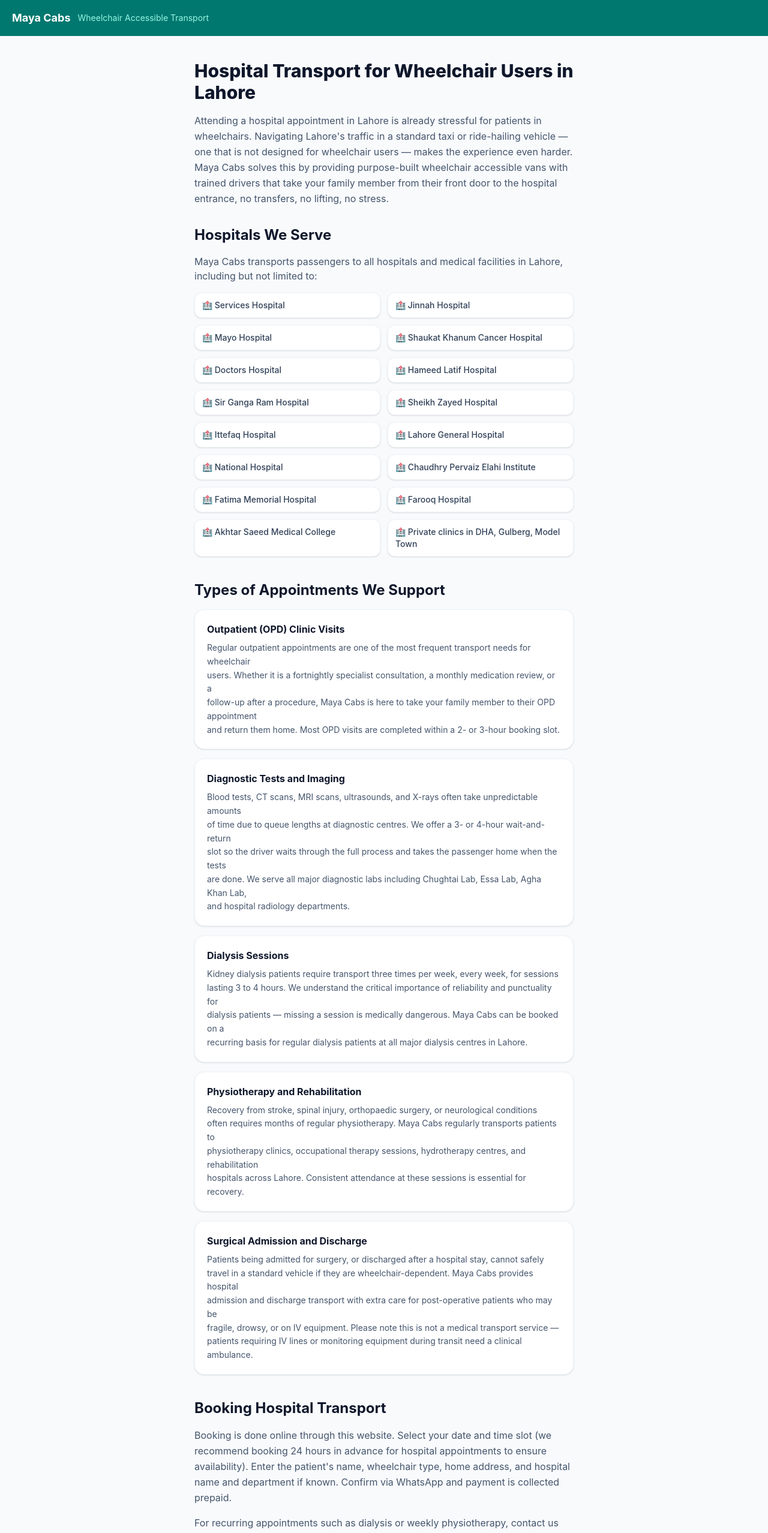
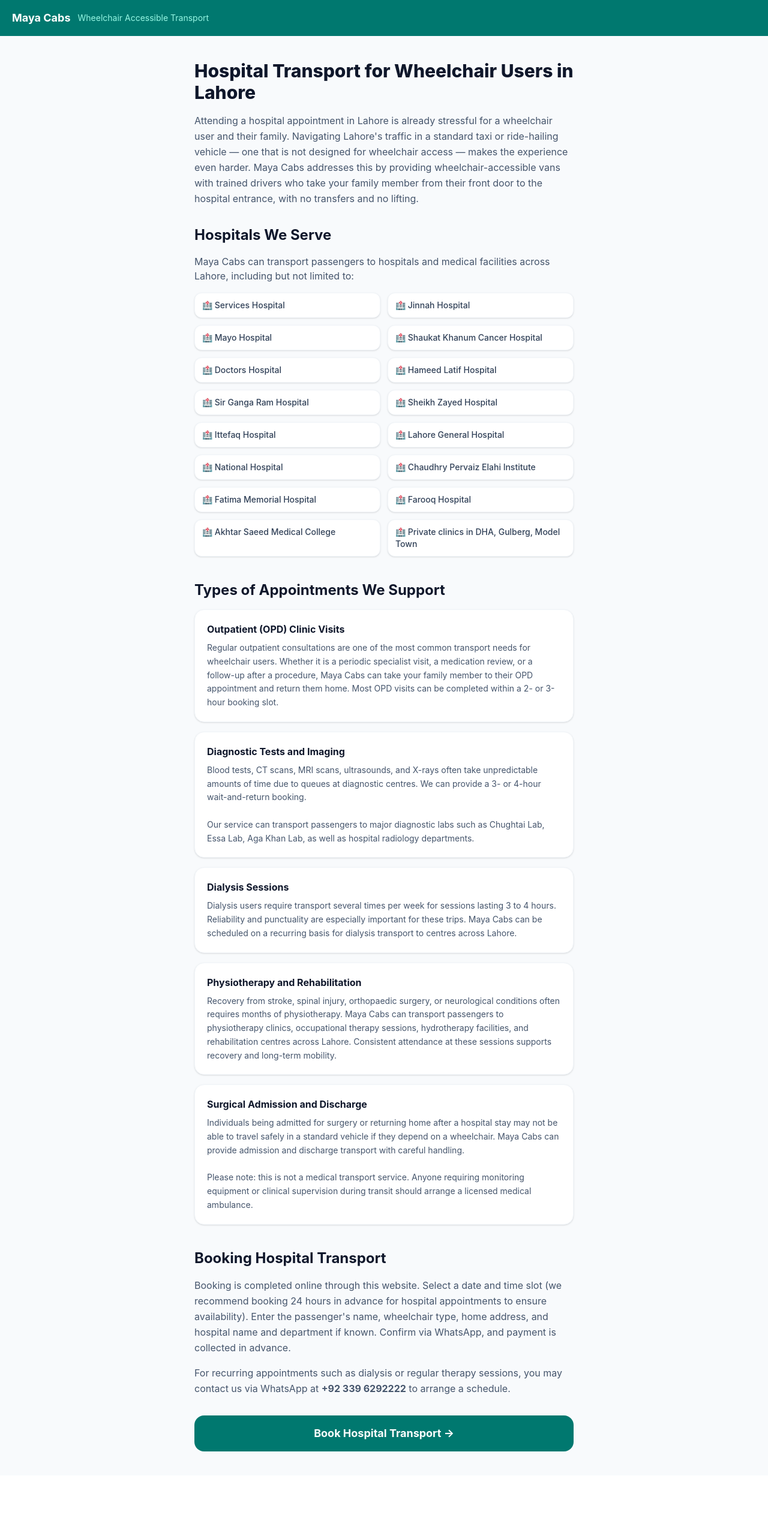
Before and after one commit to Abbas-nps/maya-cabs, a React (Vite) app: page /hospital-transport in a window 1280 px wide. Shown: the top 2556 px of the page at 60% size. After the commit the page ends 2460 px from the top, so only its background shows below. Built offline with nearby package versions, Linux system fonts and the light colour scheme.

Commit message:
update hospital transport page content

```diff
--- a/src/pages/HospitalTransport.jsx
+++ b/src/pages/HospitalTransport.jsx
@@ -29,18 +29,12 @@
             Hospital Transport for Wheelchair Users in Lahore
           </h1>
           <p className="text-slate-600 text-base leading-relaxed mb-6">
-            Attending a hospital appointment in Lahore is already stressful for patients in
-            wheelchairs. Navigating Lahore's traffic in a standard taxi or ride-hailing vehicle
-            — one that is not designed for wheelchair users — makes the experience even harder.
-            Maya Cabs solves this by providing purpose-built wheelchair accessible vans with
-            trained drivers that take your family member from their front door to the hospital
-            entrance, no transfers, no lifting, no stress.
+            Attending a hospital appointment in Lahore is already stressful for a wheelchair user and their family. Navigating Lahore's traffic in a standard taxi or ride-hailing vehicle — one that is not designed for wheelchair access — makes the experience even harder. Maya Cabs addresses this by providing wheelchair-accessible vans with trained drivers who take your family member from their front door to the hospital entrance, with no transfers and no lifting.
           </p>
 
           <h2 className="text-2xl font-bold text-slate-900 mt-8 mb-4">Hospitals We Serve</h2>
           <p className="text-slate-600 mb-4">
-            Maya Cabs transports passengers to all hospitals and medical facilities in Lahore,
-            including but not limited to:
+            Maya Cabs can transport passengers to hospitals and medical facilities across Lahore, including but not limited to:
           </p>
           <div className="grid grid-cols-2 gap-3 mb-8">
             {[
@@ -61,40 +55,27 @@
             {[
               {
                 title: "Outpatient (OPD) Clinic Visits",
-                body: `Regular outpatient appointments are one of the most frequent transport needs for wheelchair
-users. Whether it is a fortnightly specialist consultation, a monthly medication review, or a
-follow-up after a procedure, Maya Cabs is here to take your family member to their OPD appointment
-and return them home. Most OPD visits are completed within a 2- or 3-hour booking slot.`,
+                body: `Regular outpatient consultations are one of the most common transport needs for wheelchair users. Whether it is a periodic specialist visit, a medication review, or a follow-up after a procedure, Maya Cabs can take your family member to their OPD appointment and return them home. Most OPD visits can be completed within a 2- or 3-hour booking slot.`,
               },
               {
                 title: "Diagnostic Tests and Imaging",
-                body: `Blood tests, CT scans, MRI scans, ultrasounds, and X-rays often take unpredictable amounts
-of time due to queue lengths at diagnostic centres. We offer a 3- or 4-hour wait-and-return
-slot so the driver waits through the full process and takes the passenger home when the tests
-are done. We serve all major diagnostic labs including Chughtai Lab, Essa Lab, Agha Khan Lab,
-and hospital radiology departments.`,
+                body: `Blood tests, CT scans, MRI scans, ultrasounds, and X-rays often take unpredictable amounts of time due to queues at diagnostic centres. We can provide a 3- or 4-hour wait-and-return booking.
+
+Our service can transport passengers to major diagnostic labs such as Chughtai Lab, Essa Lab, Aga Khan Lab, as well as hospital radiology departments.`,
               },
               {
                 title: "Dialysis Sessions",
-                body: `Kidney dialysis patients require transport three times per week, every week, for sessions
-lasting 3 to 4 hours. We understand the critical importance of reliability and punctuality for
-dialysis patients — missing a session is medically dangerous. Maya Cabs can be booked on a
-recurring basis for regular dialysis patients at all major dialysis centres in Lahore.`,
+                body: `Dialysis users require transport several times per week for sessions lasting 3 to 4 hours. Reliability and punctuality are especially important for these trips. Maya Cabs can be scheduled on a recurring basis for dialysis transport to centres across Lahore.`,
               },
               {
                 title: "Physiotherapy and Rehabilitation",
-                body: `Recovery from stroke, spinal injury, orthopaedic surgery, or neurological conditions
-often requires months of regular physiotherapy. Maya Cabs regularly transports patients to
-physiotherapy clinics, occupational therapy sessions, hydrotherapy centres, and rehabilitation
-hospitals across Lahore. Consistent attendance at these sessions is essential for recovery.`,
+                body: `Recovery from stroke, spinal injury, orthopaedic surgery, or neurological conditions often requires months of physiotherapy. Maya Cabs can transport passengers to physiotherapy clinics, occupational therapy sessions, hydrotherapy facilities, and rehabilitation centres across Lahore. Consistent attendance at these sessions supports recovery and long-term mobility.`,
               },
               {
                 title: "Surgical Admission and Discharge",
-                body: `Patients being admitted for surgery, or discharged after a hospital stay, cannot safely
-travel in a standard vehicle if they are wheelchair-dependent. Maya Cabs provides hospital
-admission and discharge transport with extra care for post-operative patients who may be
-fragile, drowsy, or on IV equipment. Please note this is not a medical transport service —
-patients requiring IV lines or monitoring equipment during transit need a clinical ambulance.`,
+                body: `Individuals being admitted for surgery or returning home after a hospital stay may not be able to travel safely in a standard vehicle if they depend on a wheelchair. Maya Cabs can provide admission and discharge transport with careful handling.
+
+Please note: this is not a medical transport service. Anyone requiring monitoring equipment or clinical supervision during transit should arrange a licensed medical ambulance.`,
               },
             ].map((item) => (
               <div key={item.title} className="bg-white rounded-2xl p-5 shadow-sm border border-slate-100">
@@ -106,14 +87,10 @@
 
           <h2 className="text-2xl font-bold text-slate-900 mt-10 mb-4">Booking Hospital Transport</h2>
           <p className="text-slate-600 leading-relaxed mb-4">
-            Booking is done online through this website. Select your date and time slot (we
-            recommend booking 24 hours in advance for hospital appointments to ensure availability).
-            Enter the patient's name, wheelchair type, home address, and hospital name and
-            department if known. Confirm via WhatsApp and payment is collected prepaid.
+            Booking is completed online through this website. Select a date and time slot (we recommend booking 24 hours in advance for hospital appointments to ensure availability). Enter the passenger's name, wheelchair type, home address, and hospital name and department if known. Confirm via WhatsApp, and payment is collected in advance.
           </p>
           <p className="text-slate-600 leading-relaxed mb-8">
-            For recurring appointments such as dialysis or weekly physiotherapy, contact us via
-            WhatsApp at +92 339 6292222 to arrange a regular booking schedule.
+            For recurring appointments such as dialysis or regular therapy sessions, you may contact us via WhatsApp at <strong>+92 339 6292222</strong> to arrange a schedule.
           </p>
 
           <Link
```
